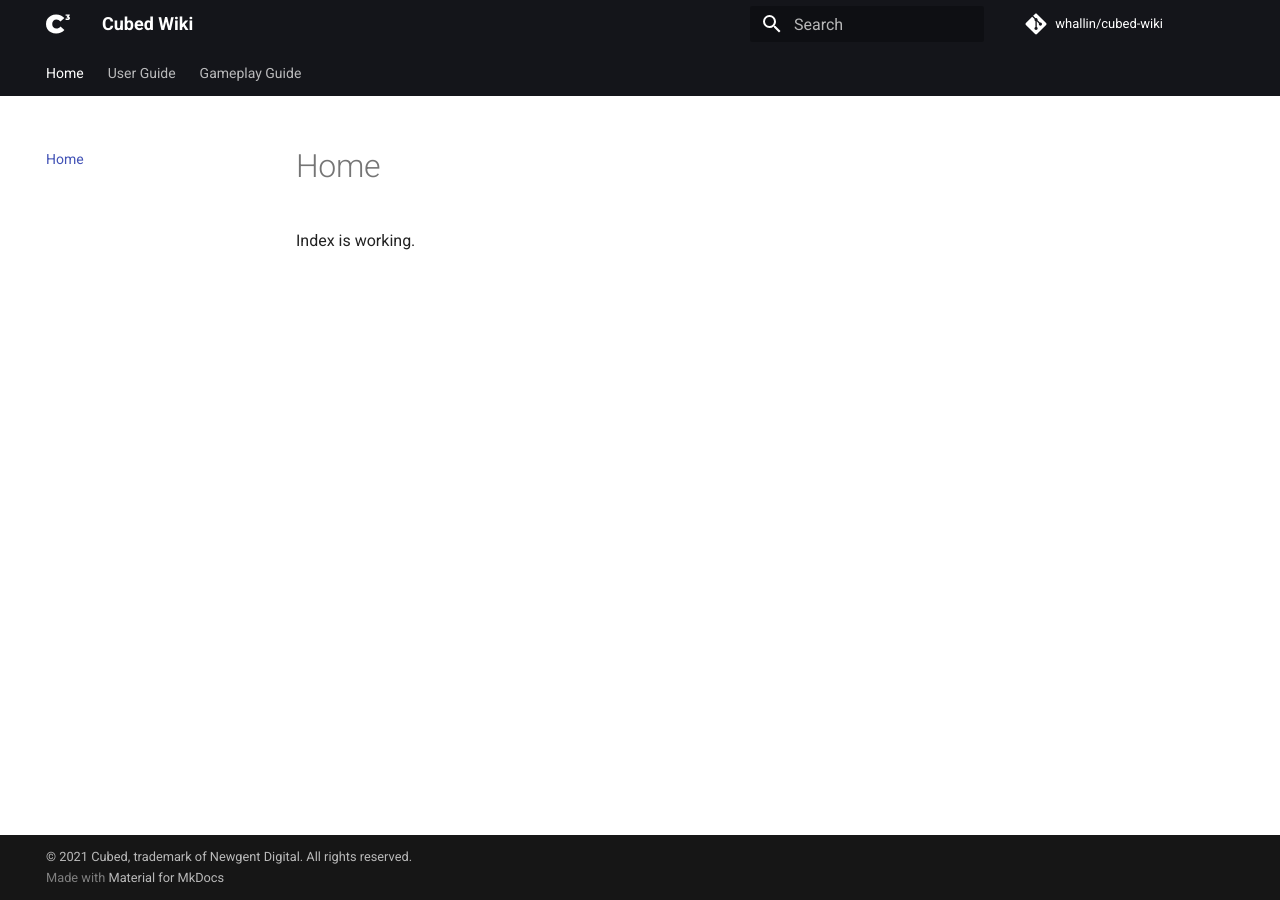
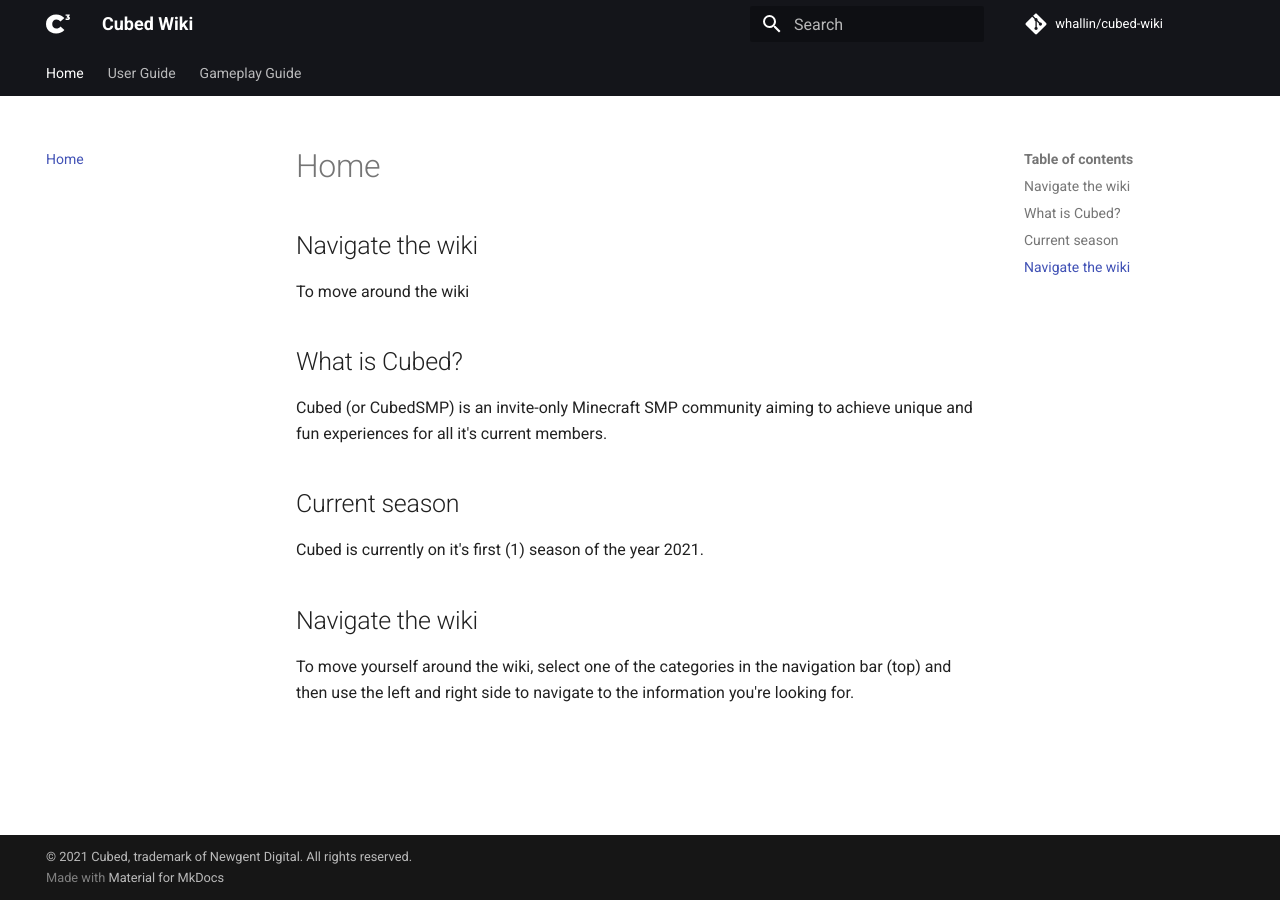
Before and after one commit to whallin/cubed-wiki, an MkDocs documentation site: the page built from docs/index.md, in a window 1280 px wide. Built offline with MkDocs 1.6.1 and Material for MkDocs 9.7.7, drawn with Linux system fonts in a browser that asks for light colours; comment, search, counter and statistics services are not loaded.

Commit message:
Beginning of adding content

```diff
--- a/docs/index.md
+++ b/docs/index.md
@@ -1 +1,11 @@
-Index is working.
+## Navigate the wiki
+To move around the wiki
+
+## What is Cubed?
+Cubed (or CubedSMP) is an invite-only Minecraft SMP community aiming to achieve unique and fun experiences for all it's current members.
+
+## Current season
+Cubed is currently on it's first (1) season of the year 2021.
+
+## Navigate the wiki
+To move yourself around the wiki, select one of the categories in the navigation bar (top) and then use the left and right side to navigate to the information you're looking for.
--- a/mkdocs.yml
+++ b/mkdocs.yml
@@ -3,7 +3,7 @@ site_name: Cubed Wiki
 site_url: 'https://cubed-wiki.williamhallin.com'
 repo_url: 'https://github.com/whallin/cubed-wiki'
 repo_name: 'whallin/cubed-wiki'
-site_description: 'Cubed is a private Swedish Minecraft SMP server with an invite-only community. Show good interest and you might just receive an invite.'
+site_description: 'Cubed is a private Minecraft SMP server with an invite-only community. Show good interest and you might just receive an invite.'
 site_author: 'William Hallin'
 copyright: '© 2021 Cubed, trademark of Newgent Digital. All rights reserved.'
 nav:
```
Also changed, not shown: README.md (+3 -3 lines).
